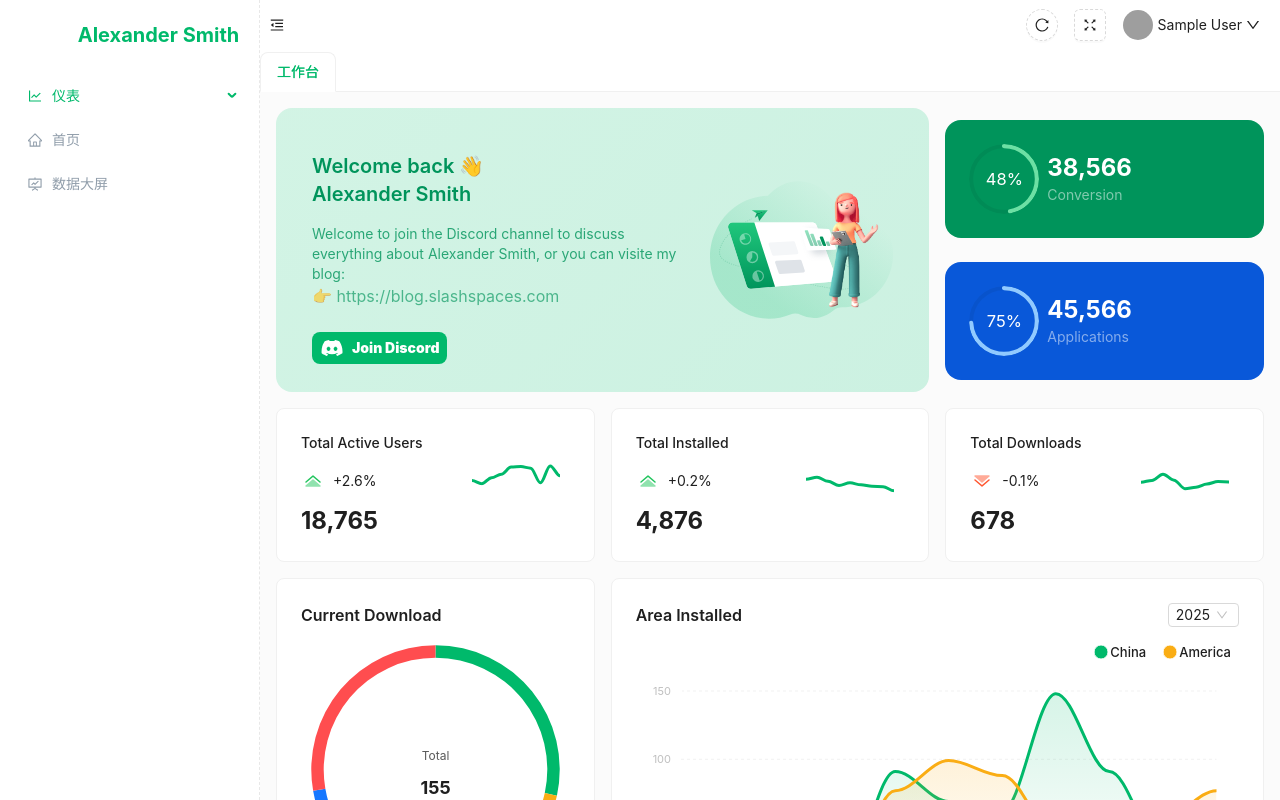
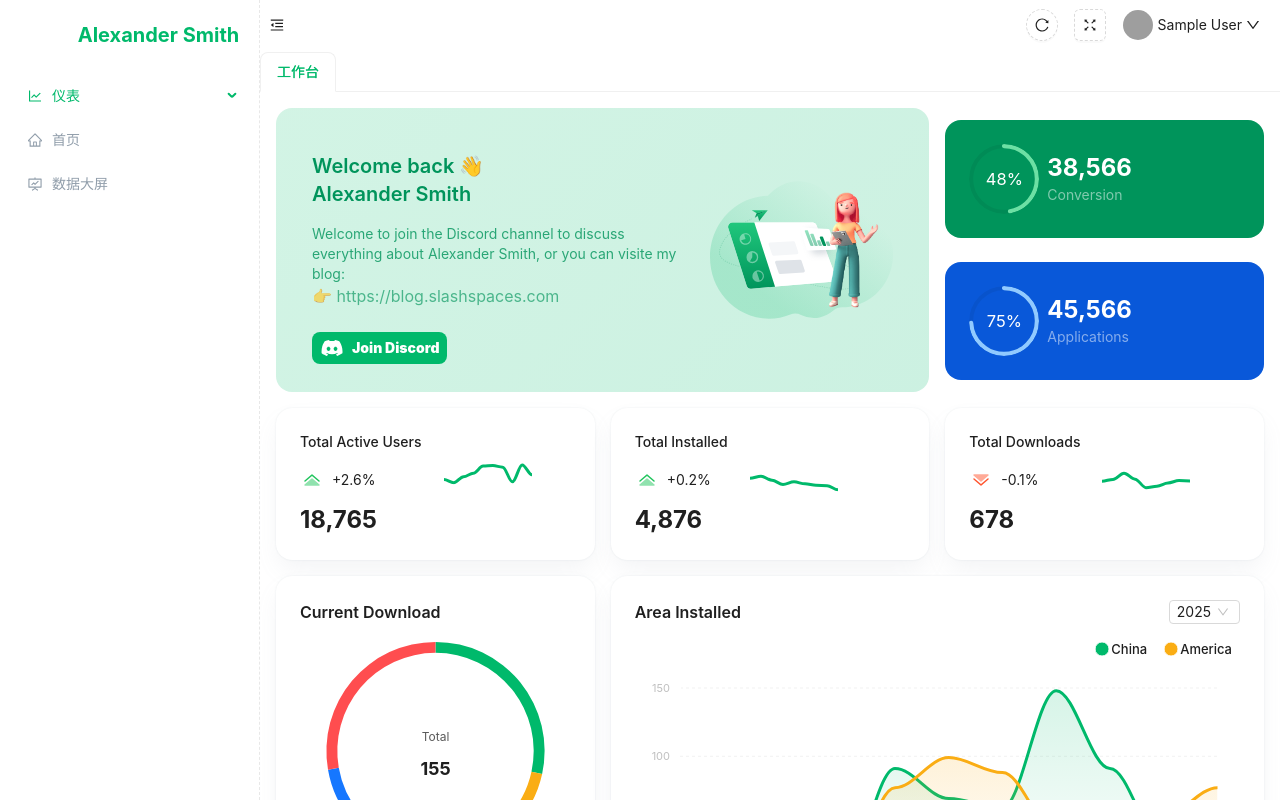
Before and after one commit to zeyuanHong0/react_management, a React (Vite) app: page /dashboard/workbench in a window 1280 px wide. Built offline with nearby package versions, Linux system fonts and the light colour scheme; sample sign-in values are in the browser's storage; grey boxes are pictures that could not be loaded; some icons are missing.

Commit message:
workbench样式优化

```diff
--- /dev/null
+++ b/src/components/Card/index.tsx
@@ -0,0 +1,33 @@
+import { CSSProperties, ReactNode } from "react";
+
+import { useThemeToken } from "@/theme/hooks";
+
+type Props = {
+  children?: ReactNode;
+  className?: string;
+  style?: CSSProperties;
+};
+export default function Card({ children, ...other }: Props) {
+  const { colorBgContainer } = useThemeToken();
+
+  return (
+    <div
+      style={{
+        backgroundColor: colorBgContainer,
+        backgroundImage: "none",
+        boxShadow:
+          "rgba(145, 158, 171, 0.2) 0px 0px 2px 0px, rgba(145, 158, 171, 0.12) 0px 12px 24px -4px",
+        transition: `box-shadow 300ms cubic-bezier(0.4, 0, 0.2, 1) 0ms`,
+        borderRadius: "16px",
+        padding: "24px",
+        overflow: "hidden",
+        position: "relative",
+        display: "flex",
+        alignItems: "center",
+      }}
+      {...other}
+    >
+      {children}
+    </div>
+  );
+}
--- a/src/pages/dashboard/workbench/area-download.tsx
+++ b/src/pages/dashboard/workbench/area-download.tsx
@@ -1,6 +1,7 @@
-import { Select, Typography, Card } from "antd";
+import { Select, Typography } from "antd";
 import { useState } from "react";
 
+import Card from "@/components/Card";
 import Chart from "@/components/Chart";
 import useChart from "@/components/Chart/useChart";
 
@@ -18,7 +19,7 @@ export default function AreaDownload() {
     ],
   };
   return (
-    <Card className="flex-col">
+    <Card className="h-[380px] flex-col">
       <header className="flex w-full justify-between self-start">
         <Typography.Title level={5}>Area Installed</Typography.Title>
         <Select
--- a/src/pages/dashboard/workbench/current-download.tsx
+++ b/src/pages/dashboard/workbench/current-download.tsx
@@ -1,11 +1,12 @@
-import { Typography, Card } from "antd";
+import { Typography } from "antd";
 
+import Card from "@/components/Card";
 import Chart from "@/components/Chart";
 import useChart from "@/components/Chart/useChart";
 
 const CurrentDownload = () => {
   return (
-    <Card className="flex-col">
+    <Card className="h-[380px] flex-col">
       <header className="self-start">
         <Typography.Title level={5}>Current Download</Typography.Title>
       </header>
@@ -52,7 +53,7 @@ const ChartDonut = () => {
   });
 
   return (
-    <Chart type="donut" series={series} options={chartOptions} height={360} />
+    <Chart type="donut" series={series} options={chartOptions} height={300} />
   );
 };
 
--- a/src/pages/dashboard/workbench/index.tsx
+++ b/src/pages/dashboard/workbench/index.tsx
@@ -8,7 +8,7 @@ import AreaDownload from "./area-download";
 
 const Workbench = () => {
   return (
-    <div className="box-border h-full w-full overflow-y-auto bg-[#FBFBFB] px-[16px] py-[16px] 2xl:px-[80px]">
+    <div className="box-border h-full w-full overflow-y-auto bg-[#FFF] px-[16px] py-[16px] 2xl:px-[160px]">
       <Row gutter={[16, 16]} justify="center">
         <Col span={24} lg={16}>
           <BannerCard />
--- a/src/pages/dashboard/workbench/total-card.tsx
+++ b/src/pages/dashboard/workbench/total-card.tsx
@@ -1,5 +1,4 @@
-import { Card } from "antd";
-
+import Card from "@/components/Card";
 import { SvgIcon } from "@/components/Icon";
 import Chart from "@/components/Chart";
 import useChart from "@/components/Chart/useChart";
```
